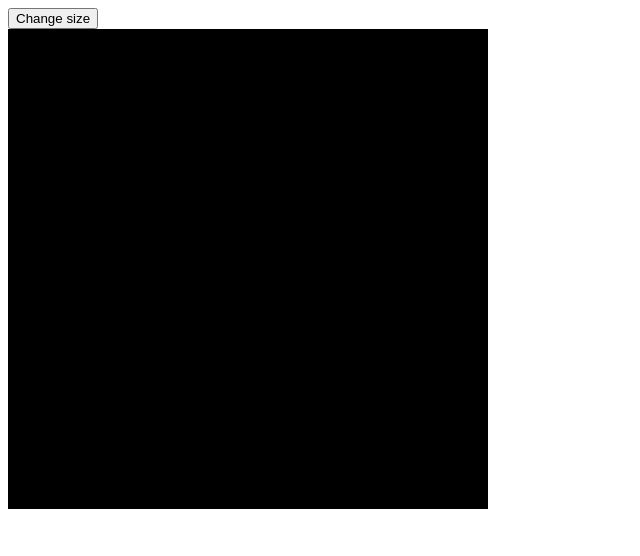
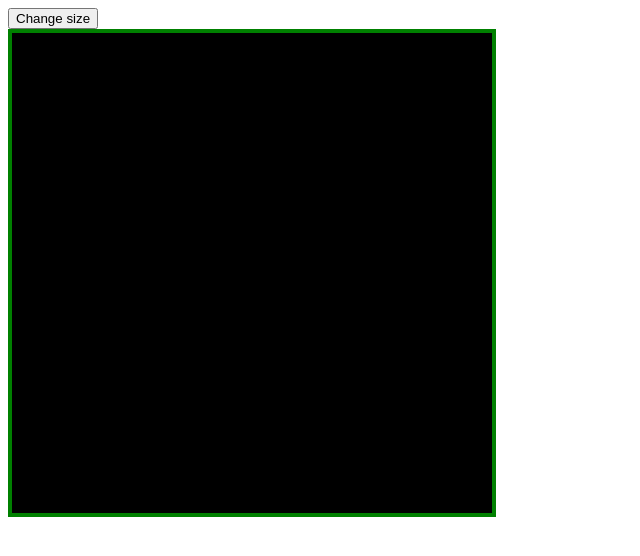
Before and after one commit to Sasasaki175/odin-etch-a-sketch, a plain HTML site: page index.html in a window 1280 px wide. Shown: the whole page, without its empty margins (0-640 px from the left). Drawn offline with Linux system fonts and the light colour scheme.

Commit message:
Add height and width to container

```diff
--- a/style.css
+++ b/style.css
@@ -1,3 +1,6 @@
 #container {
   display: flex;
+  height: 480px;
+  width: 480px;
+  border: 4px solid green;
 }
```
